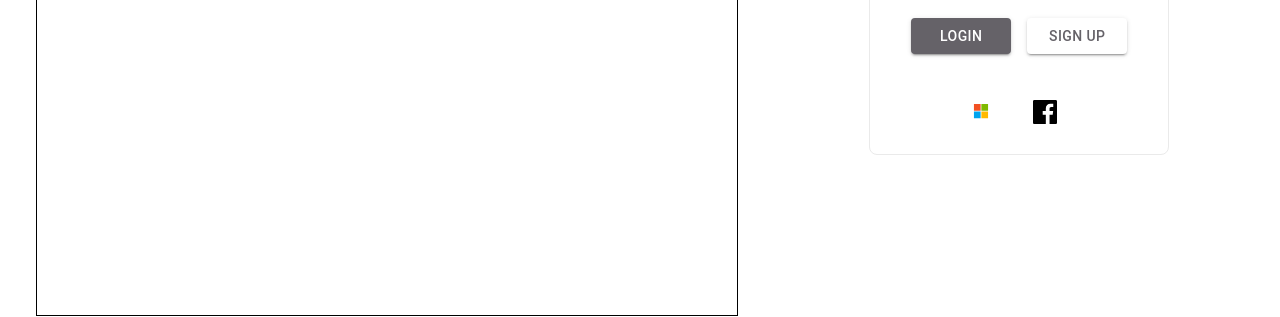
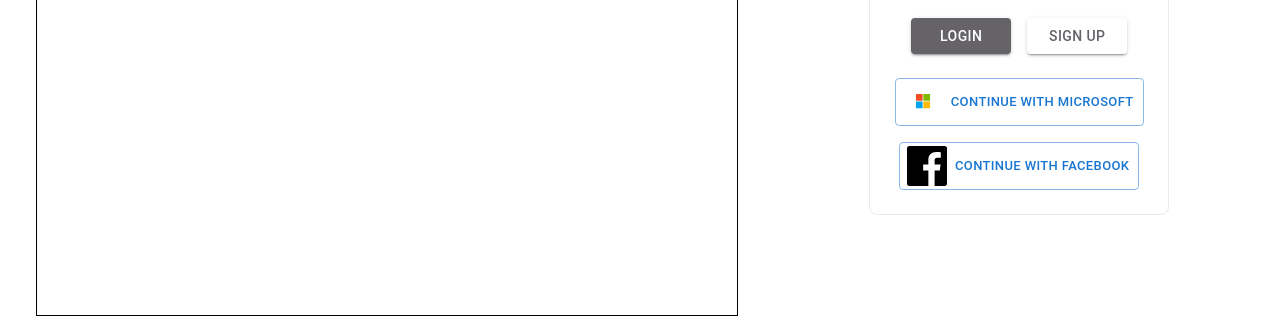
Before and after one commit to fastguys/PostManWeb, a React (Create React App) app: page / in a window 1280 px wide. Shown: the part 388-705 px from the top of the page. Built offline with nearby package versions, Linux system fonts and the light colour scheme; no server answers.

Commit message:
[OAuth] added some formatting

```diff
--- a/src/LoginPage/Login.js
+++ b/src/LoginPage/Login.js
@@ -171,33 +171,33 @@ export default function Login() {
         </Box>
 
         {/* Third party */}
-        <Box
-          sx={{
-            display: "flex",
-            flexDirection: "row",
-            alignItems: "center",
-            justifyContent: "center",
-            mt: 2,
-          }}
-        >
+        <div>
           {/* Added Microsoft OAuth */}
           <Button
             type="submit"
+            variant="outlined"
+            size="small"
             onClick={() => {
               handleMicrosoftLogin();
             }}
             startIcon={<img src={"./Microsoft.svg"} alt="microsoft" />}
-            />
+            sx={{ mx: 1, my: 1}}
+          >Continue with Microsoft</Button>
+        </div>
           {/* TODO: Added Google OAuth */}
+        <div>
           {/* Added Meta OAuth */}
           <Button
             type="submit"
+            variant="outlined"
+            size="small"
             onClick={() => {
               handleFacebookLogin();
             }}
             startIcon={<img src={"./Meta.svg"} alt="facebook" />}
-            />
-        </Box>
+            sx={{ mx: 1, my: 1}}
+          >Continue with Facebook</Button>
+        </div>
       </Box>
     </div>
   );
```
Also changed, not shown: public/Meta.svg. Lines whose indentation alone changed are shown as unchanged.
